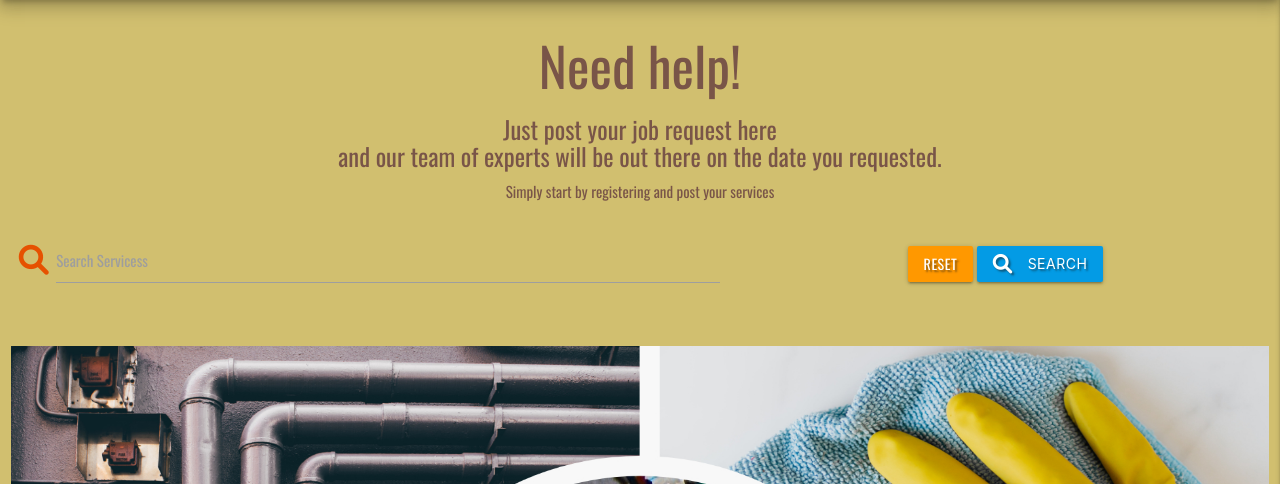
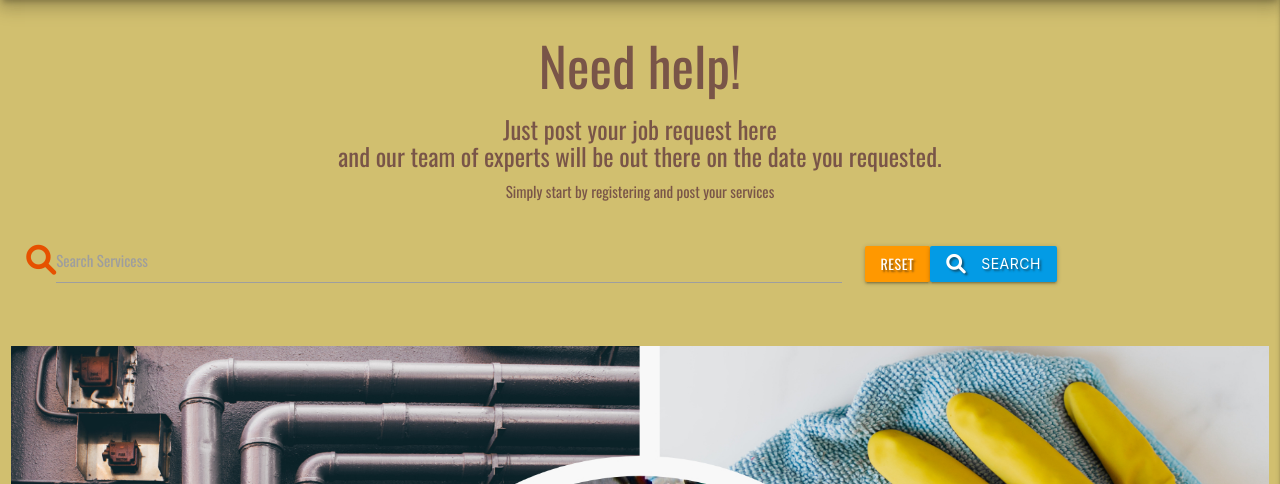
Before and after one commit to Code-Institute-Submissions/shalinshah54-lab-Services-beyond, a Flask app: page / in a window 1280 px wide. Shown: the part 64-548 px from the top of the page. Run offline with Flask 2, Linux system fonts and the light colour scheme; data that the repository does not hold is empty; some libraries are stand-ins or nearby versions; some web fonts are replaced.

Commit message:
worked on the search bar adjusting the margin and padding.

```diff
--- a/templates/services.html
+++ b/templates/services.html
@@ -14,15 +14,15 @@
    <!---search bar-->
   <div class="row">
     <form action="{{ url_for('search') }}" method="post" class="col s12">
-        <div class="row valign-wrapper center-align">
-            <div class="input-field col s12 m8 center-align">
-                <i class="fas fa-search prefix orange-text text-darken-4"></i>
+        <div class="row valign-wrapper">
+            <div class="input-field col s12 m8">
+                <i class="fas fa-search prefix right orange-text text-darken-4"></i>
                 <input type="text" name="query" id="query" minlength="3" class="validate" required>
                 <label for="query">Search Servicess</label>
             </div>
-            <div class="col s8 m6">
-                <a href="{{ url_for('home') }}" class="orange btn text-shadow center-align">Reset</a>
-                <button type="submit" class="light-blue darken-1 btn text-shadow">
+            <div class="col s12 m4">
+                <a href="{{ url_for('home') }}" class=" left orange btn text-shadow">Reset</a>
+                <button type="submit" class="left light-blue darken-1 btn text-shadow">
                     <i class="fas fa-search left"></i> Search
                 </button>
             </div>
```
Also changed, not shown: README.md.
